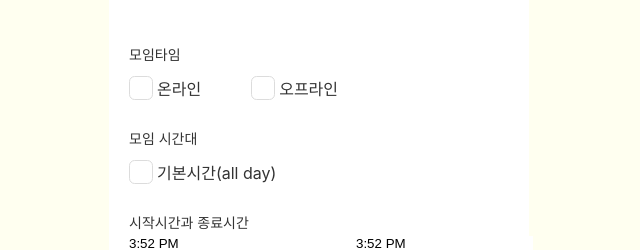
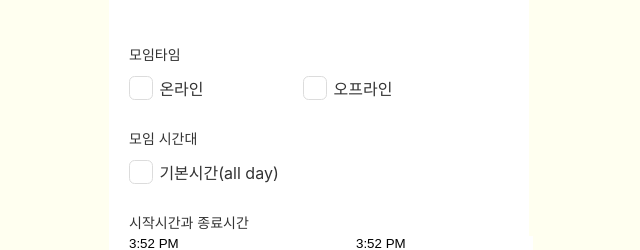
Before and after one commit to plani-power/frontend, a React (Create React App) app: page /plans/create in a window 1280 px wide. Shown: the part 213-463 px from the top of the page, without its empty margins (321-961 px from the left). Built offline with nearby package versions, Linux system fonts and the light colour scheme.

Commit message:
Style : checkbox 컴포넌트 css 수정

```diff
--- a/src/common/components/Checkbox.tsx
+++ b/src/common/components/Checkbox.tsx
@@ -32,10 +32,12 @@ const InputLabel = styled.label`
   display: flex;
   align-items: center;
   user-selct: none;
+  margin-right: 3.1rem;
 `;
 
-const StyledP = styled.p`
-  margin-left: 0.25rem;
+const StyledSpan = styled.span`
+  vertical-align: middle;
+  margin-left: 0.4rem;
 `;
 
 const Checkbox = ({ id, checked, onChange, label }: CheckboxProps) => {
@@ -47,7 +49,7 @@ const Checkbox = ({ id, checked, onChange, label }: CheckboxProps) => {
         onChange={onChange}
         checked={checked}
       />
-      <StyledP>{label}</StyledP>
+      <StyledSpan>{label}</StyledSpan>
     </InputLabel>
   );
 };
```
